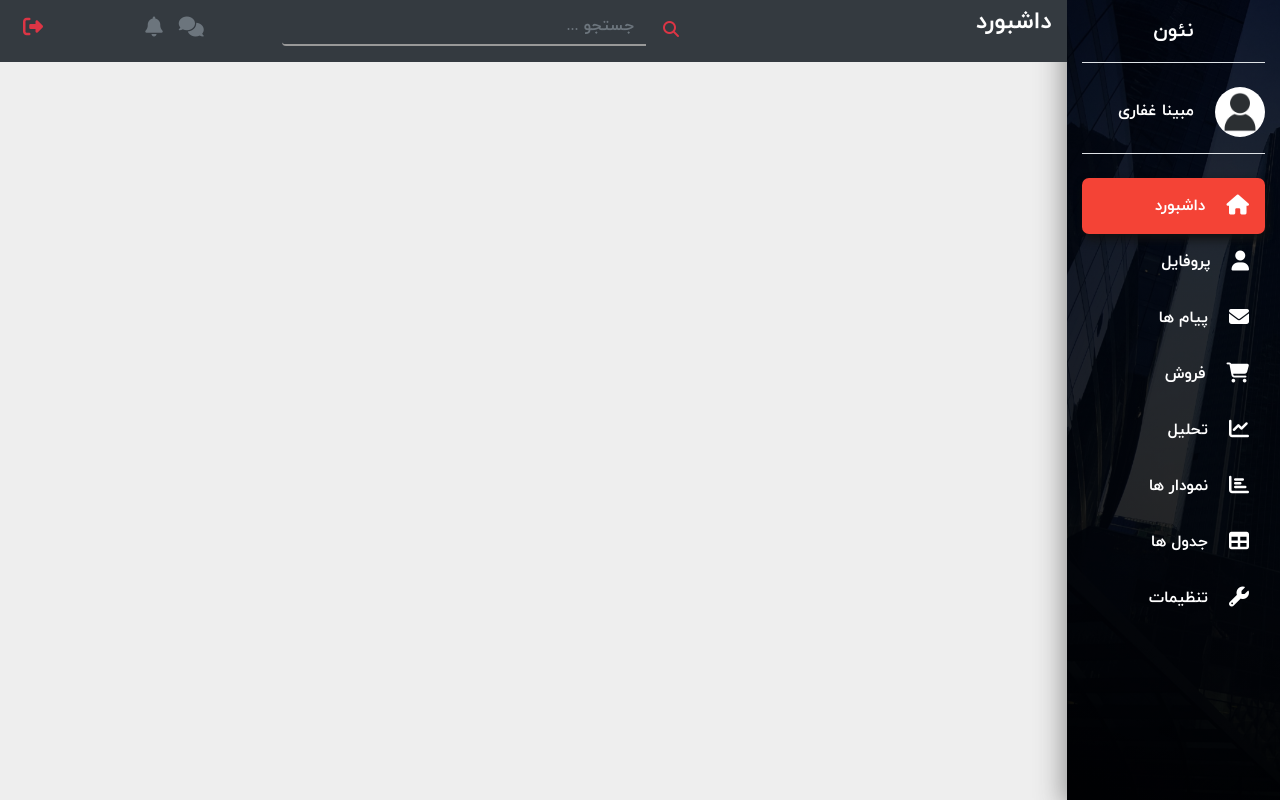
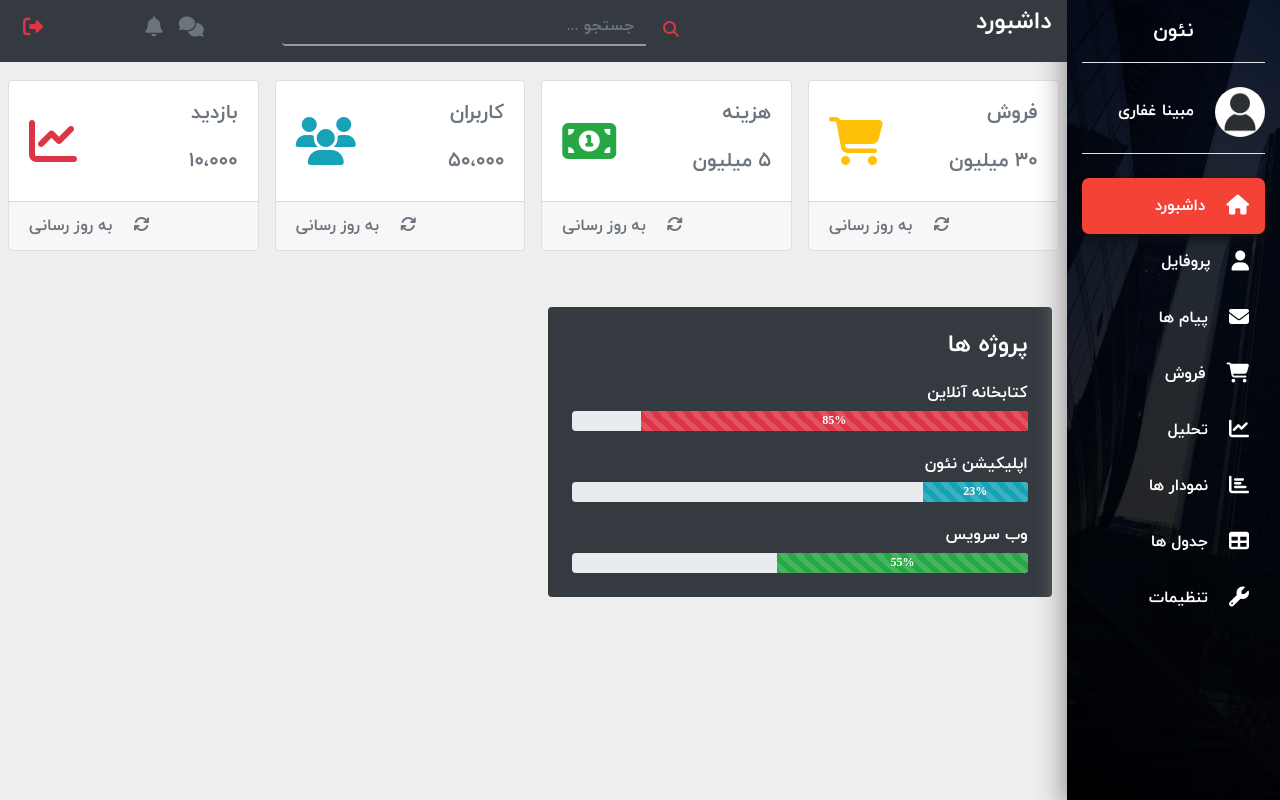
Before and after one commit to mobina-ghafari/admin-panel-project, a plain HTML site: page index.html in a window 1280 px wide. Drawn offline with Linux system fonts and the light colour scheme.

Commit message:
index-html-update1

```diff
--- a/index.html
+++ b/index.html
@@ -139,7 +139,125 @@
         </div>
     </div>
     <!--modal-->
-
+    <!--cards-->
+    <div class="container-fluid">
+        <div class="row">
+            <div class="col-xl-10 col-lg-9 col-md-8 mr-auto">
+                <div class="row pt-md-5 mt-md-2">
+                    <!--card1-->
+                    <div class="col-lg-3 col-md-6 p-2">
+                        <div class="card my-card">
+                            <div class="card-body">
+                                <div class="d-flex justify-content-between align-items-center">
+                                    <div class="text-secondary">
+                                        <h5>فروش</h5>
+                                        <h5 class="mt-4">۳۰ میلیون</h5>
+                                    </div>
+                                    <i class="fas fa-shopping-cart text-warning fa-3x"></i>
+                                </div>
+                            </div>
+                            <div class="card-footer text-secondary text-left">
+                                <i class="fas fa-sync ml-3"></i>
+                                <span>به روز رسانی</span>
+                            </div>
+                        </div>
+                    </div>
+                    <!--card1-->
+                    <!--card2-->
+                    <div class="col-lg-3 col-md-6 p-2">
+                        <div class="card my-card">
+                            <div class="card-body">
+                                <div class="d-flex justify-content-between align-items-center">
+                                    <div class="text-secondary">
+                                        <h5>هزینه</h5>
+                                        <h5 class="mt-4">۵ میلیون</h5>
+                                    </div>
+                                    <i class="fas fa-money-bill-alt text-success fa-3x"></i>
+                                </div>
+                            </div>
+                            <div class="card-footer text-secondary text-left">
+                                <i class="fas fa-sync ml-3"></i>
+                                <span>به روز رسانی</span>
+                            </div>
+                        </div>
+                    </div>
+                    <!--card2-->
+                    <!--card3-->
+                    <div class="col-lg-3 col-md-6 p-2">
+                        <div class="card my-card">
+                            <div class="card-body">
+                                <div class="d-flex justify-content-between align-items-center">
+                                    <div class="text-secondary">
+                                        <h5>کاربران</h5>
+                                        <h5 class="mt-4">۵۰،۰۰۰</h5>
+                                    </div>
+                                    <i class="fas fa-users text-info fa-3x"></i>
+                                </div>
+                            </div>
+                            <div class="card-footer text-secondary text-left">
+                                <i class="fas fa-sync ml-3"></i>
+                                <span>به روز رسانی</span>
+                            </div>
+                        </div>
+                    </div>
+                    <!--card3-->
+                    <!--card4-->
+                    <div class="col-lg-3 col-md-6 p-2">
+                        <div class="card my-card">
+                            <div class="card-body">
+                                <div class="d-flex justify-content-between align-items-center">
+                                    <div class="text-secondary">
+                                        <h5>بازدید</h5>
+                                        <h5 class="mt-4">۱۰،۰۰۰</h5>
+                                    </div>
+                                    <i class="fas fa-chart-line text-danger fa-3x"></i>
+                                </div>
+                            </div>
+                            <div class="card-footer text-secondary text-left">
+                                <i class="fas fa-sync ml-3"></i>
+                                <span>به روز رسانی</span>
+                            </div>
+                        </div>
+                    </div>
+                    <!--card4-->
+                </div>
+            </div>
+        </div>
+    </div>
+    <!--cards-->
+    <div class="container-fluid">
+        <div class="row">
+            <div class="col-xl-10 col-lg-9 col-md-8 mr-auto mt-5">
+                <div class="row">
+                    <!--project-->
+            <div class="col-lg-6">
+                <div class="bg-dark rounded p-4 text-white">
+                    <h4>پروژه ها</h4>
+                    <!--library-->
+                    <h6 class="mt-4">کتابخانه آنلاین</h6>
+                    <div class="progress" style=" height: 20px;">
+                        <div class="progress-bar progress-bar-striped bg-danger font-weight-bold" style="width: 85%;">85%</div>
+                    </div>
+                    <!--library-->
+                     <!--application-->
+                     <h6 class="mt-4">اپلیکیشن نئون</h6>
+                     <div class="progress" style=" height: 20px;">
+                         <div class="progress-bar progress-bar-striped bg-info font-weight-bold" style="width: 23%;">23%</div>
+                     </div>
+                     <!--application-->
+                      <!--web-->
+                    <h6 class="mt-4">وب سرویس</h6>
+                    <div class="progress" style=" height: 20px;">
+                        <div class="progress-bar progress-bar-striped bg-success font-weight-bold" style="width: 55%;">55%</div>
+                    </div>
+                    <!--web-->
+                </div>
+            </div>
+            <!--project-->
+                </div>
+            </div>
+        </div>
+    </div>
     <!--bootstrap script-->
     <script src="./bootstrap/jquery-3.3.1.slim.min.js"></script>
     <script src="./bootstrap/popper.min.js"></script>
```
